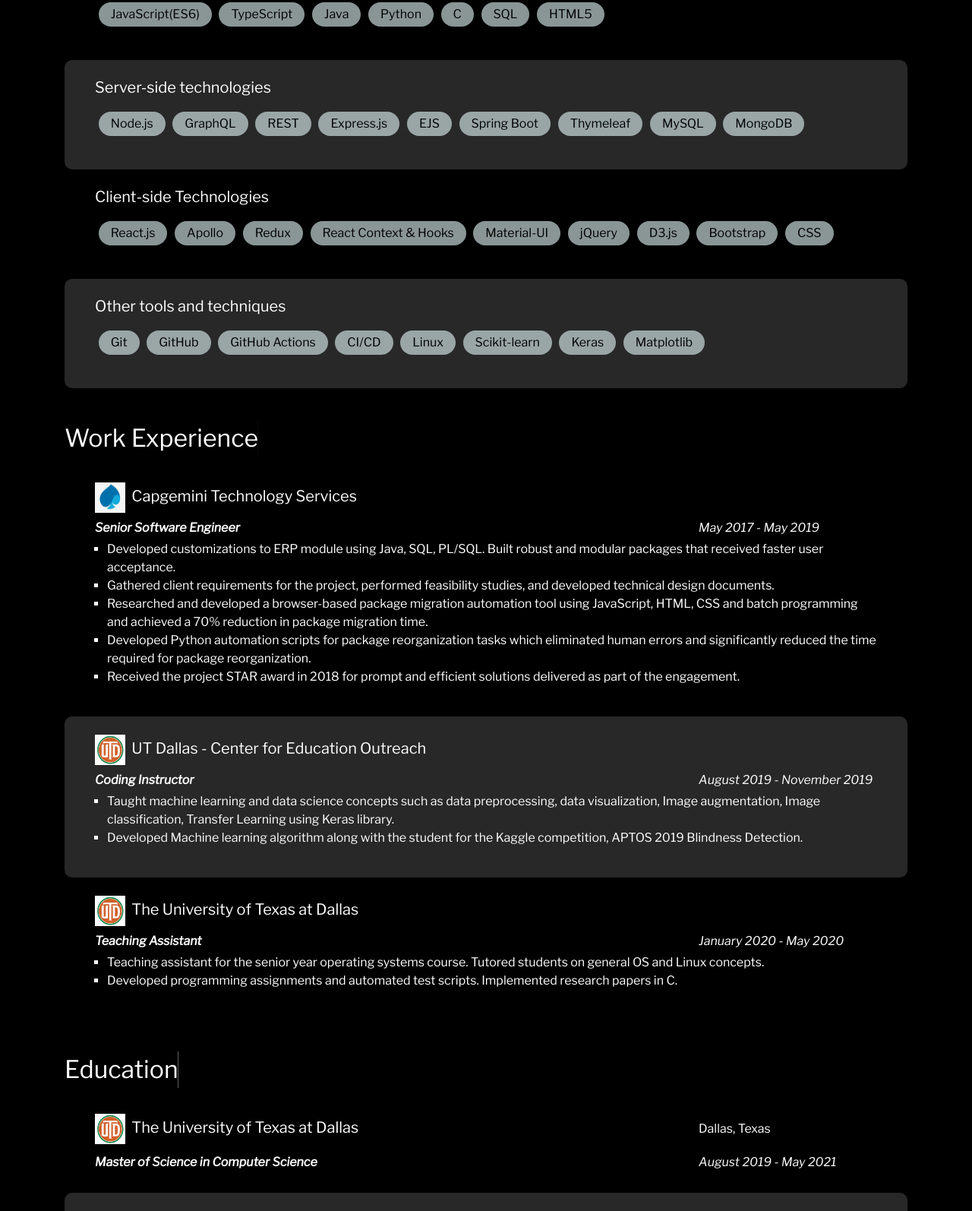
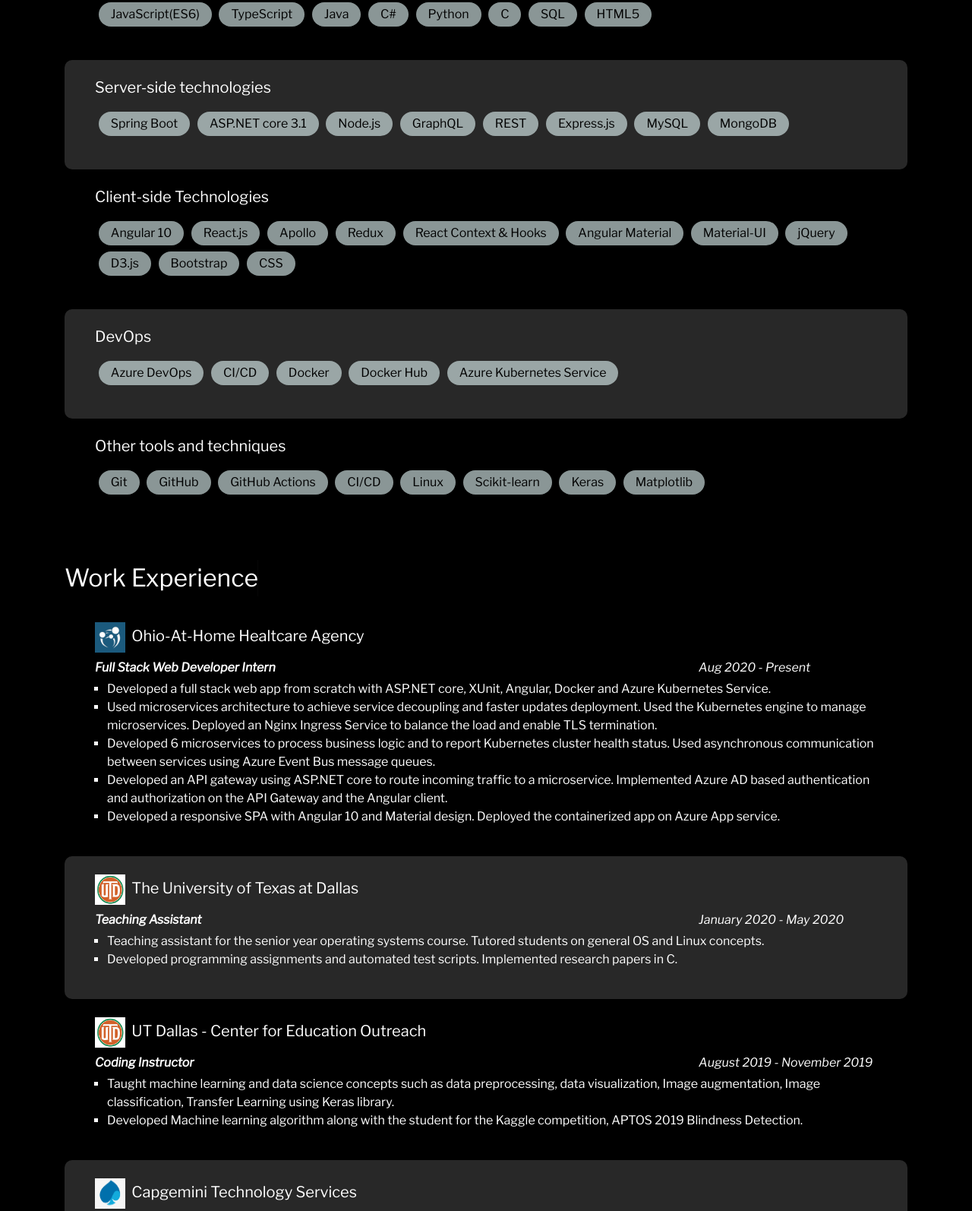
Before and after one commit to bhuvankaruturi/bhuvankaruturi.github.io, a plain HTML site: page index.html in a window 1280 px wide. Shown: the part 1535-3129 px from the top of the page at 76% size. Drawn offline with nearby package versions, Linux system fonts and the light colour scheme.

Commit message:
added oah experience

```diff
--- a/index.html
+++ b/index.html
@@ -86,22 +86,29 @@
                     <h5>Languages (those understood by machines)</h5>
                     <ul class="skills-list">
                         <li>JavaScript(ES6)</li><li>TypeScript</li>
-                        <li>Java</li><li>Python</li>
+                        <li>Java</li><li>C#</li><li>Python</li>
                         <li>C</li><li>SQL</li><li>HTML5</li>
                     </ul>
                 </div>
                 <div class="subsection">
                     <h5>Server-side technologies</h5>
                     <ul class="skills-list">
-                        <li>Node.js</li><li>GraphQL</li><li>REST</li><li>Express.js</li><li>EJS</li>
-                        <li>Spring Boot</li><li>Thymeleaf</li><li>MySQL</li><li>MongoDB</li>
+                        <li>Spring Boot</li><li>ASP.NET core 3.1</li><li>Node.js</li>
+                        <li>GraphQL</li><li>REST</li><li>Express.js</li>
+                        <li>MySQL</li><li>MongoDB</li>
                     </ul>
                 </div>
                 <div class="subsection">
                     <h5>Client-side Technologies</h5>
                     <ul class="skills-list">
-                        <li>React.js</li><li>Apollo</li><li>Redux</li><li>React Context & Hooks</li>
-                        <li>Material-UI</li><li>jQuery</li><li>D3.js</li><li>Bootstrap</li><li>CSS</li>
+                        <li>Angular 10</li><li>React.js</li><li>Apollo</li><li>Redux</li><li>React Context & Hooks</li>
+                        <li>Angular Material</li><li>Material-UI</li><li>jQuery</li><li>D3.js</li><li>Bootstrap</li><li>CSS</li>
+                    </ul>
+                </div>
+                <div class="subsection">
+                    <h5>DevOps</h5>
+                    <ul class="skills-list">
+                        <li>Azure DevOps</li><li>CI/CD</li><li>Docker</li><li>Docker Hub</li><li>Azure Kubernetes Service</li>
                     </ul>
                 </div>
                 <div class="subsection">
@@ -120,17 +127,28 @@
                     <h3>Work Experience</h3>
                 </div>
                 <div class="subsection">
-                    <h5><img class="logo" src="assets/images/capgemini-logo.jpg"/> Capgemini Technology Services</h5>
+                    <h5><img class="logo" src="assets/images/ohio-at-home-logo.jpg"/> Ohio-At-Home Healtcare Agency</h5>
                     <div class="row justify-content-between mb-1">
-                        <p class="col-sm-9 font-italic my-0 font-weight-bold">Senior Software Engineer</p>
-                        <p class="col-sm font-italic my-0">May 2017 - May 2019</p>
+                        <p class="col-sm-9 font-italic my-0 font-weight-bold">Full Stack Web Developer Intern</p>
+                        <p class="col-sm font-italic my-0">Aug 2020 - Present</p>
                     </div>
                     <ul>
-                        <li>Developed customizations to ERP module using Java, SQL, PL/SQL. Built robust and modular packages that received faster user acceptance.</li>
-                        <li>Gathered client requirements for the project, performed feasibility studies, and developed technical design documents.</li>
-                        <li>Researched and developed a browser-based package migration automation tool using JavaScript, HTML, CSS and batch programming and achieved a 70% reduction in package migration time.</li>
-                        <li>Developed Python automation scripts for package reorganization tasks which eliminated human errors and significantly reduced the time required for package reorganization.</li>
-                        <li>Received the project STAR award in 2018 for prompt and efficient solutions delivered as part of the engagement.</li>
+                        <li>Developed a full stack web app from scratch with ASP.NET core, XUnit, Angular, Docker and Azure Kubernetes Service.</li>
+                        <li>Used microservices architecture to achieve service decoupling and faster updates deployment. Used the Kubernetes engine to manage microservices. Deployed an Nginx Ingress Service to balance the load and enable TLS termination.</li>
+                        <li>Developed 6 microservices to process business logic and to report Kubernetes cluster health status. Used asynchronous communication between services using Azure Event Bus message queues.</li>
+                        <li>Developed an API gateway using ASP.NET core to route incoming traffic to a microservice. Implemented Azure AD based authentication and authorization on the API Gateway and the Angular client.</li>
+                        <li>Developed a responsive SPA with Angular 10 and Material design. Deployed the containerized app on Azure App service.</li>
+                    </ul>
+                </div>
+                <div class="subsection">
+                    <h5><img class="logo" src="assets/images/utd-logo.jpg"/> The University of Texas at Dallas</h5>
+                    <div class="row justify-content-between mb-1">
+                        <p class="col-sm-9 font-italic my-0 font-weight-bold">Teaching Assistant</p>
+                        <p class="col-sm font-italic my-0">January 2020 - May 2020</p>
+                    </div>
+                    <ul>
+                        <li>Teaching assistant for the senior year operating systems course. Tutored students on general OS and Linux concepts.</li>
+                        <li>Developed programming assignments and automated test scripts. Implemented research papers in C.</li>
                     </ul>
                 </div>
                 <div class="subsection">
@@ -145,14 +163,17 @@
                     </ul>
                 </div>
                 <div class="subsection">
-                    <h5><img class="logo" src="assets/images/utd-logo.jpg"/> The University of Texas at Dallas</h5>
+                    <h5><img class="logo" src="assets/images/capgemini-logo.jpg"/> Capgemini Technology Services</h5>
                     <div class="row justify-content-between mb-1">
-                        <p class="col-sm-9 font-italic my-0 font-weight-bold">Teaching Assistant</p>
-                        <p class="col-sm font-italic my-0">January 2020 - May 2020</p>
+                        <p class="col-sm-9 font-italic my-0 font-weight-bold">Senior Software Engineer</p>
+                        <p class="col-sm font-italic my-0">May 2017 - May 2019</p>
                     </div>
                     <ul>
-                        <li>Teaching assistant for the senior year operating systems course. Tutored students on general OS and Linux concepts.</li>
-                        <li>Developed programming assignments and automated test scripts. Implemented research papers in C.</li>
+                        <li>Developed customizations to ERP module using Java, SQL, PL/SQL. Built robust and modular packages that received faster user acceptance.</li>
+                        <li>Gathered client requirements for the project, performed feasibility studies, and developed technical design documents.</li>
+                        <li>Researched and developed a browser-based package migration automation tool using JavaScript, HTML, CSS and batch programming and achieved a 70% reduction in package migration time.</li>
+                        <li>Developed Python automation scripts for package reorganization tasks which eliminated human errors and significantly reduced the time required for package reorganization.</li>
+                        <li>Received the project STAR award in 2018 for prompt and efficient solutions delivered as part of the engagement.</li>
                     </ul>
                 </div>
             </div>
--- a/sw_cache_site.js
+++ b/sw_cache_site.js
@@ -46,7 +46,7 @@
                 // clone the response as the browser also need to consume the stream
                 var resCopy = res.clone();
 
-                // open the cache and store the response copy
+                //open the cache and store the response copy
                 caches.open(cachename)
                     .then(cache => {
                         cache.put(req, resCopy);
```
Also changed, not shown: assets/images/ohio-at-home-logo.jpg (added).
